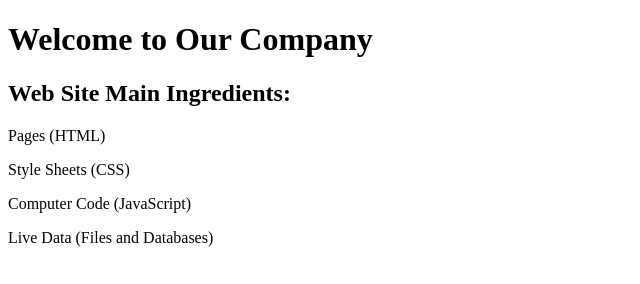
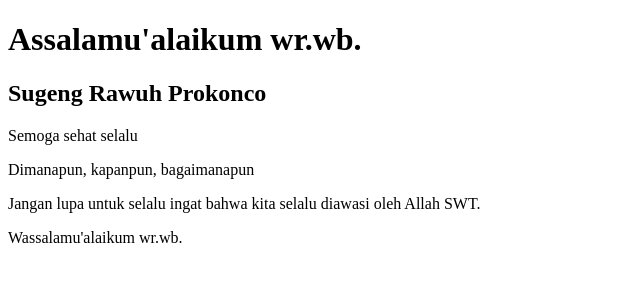
Before and after one commit to ristoyk/hukum, a plain HTML site: page index.html in a window 1280 px wide. Shown: the whole page, without its empty margins (0-640 px from the left). Drawn offline with Linux system fonts and the light colour scheme.

Commit message:
Update index.html

```diff
--- a/index.html
+++ b/index.html
@@ -7,13 +7,13 @@
 
 <body>
 
-  <h1>Welcome to Our Company</h1>
-  <h2>Web Site Main Ingredients:</h2>
+  <h1>Assalamu'alaikum wr.wb.</h1>
+  <h2>Sugeng Rawuh Prokonco</h2>
 
-  <p>Pages (HTML)</p>
-  <p>Style Sheets (CSS)</p>
-  <p>Computer Code (JavaScript)</p>
-  <p>Live Data (Files and Databases)</p>
+  <p>Semoga sehat selalu</p>
+  <p>Dimanapun, kapanpun, bagaimanapun</p>
+  <p>Jangan lupa untuk selalu ingat bahwa kita selalu diawasi oleh Allah SWT.</p>
+  <p>Wassalamu'alaikum wr.wb.</p>
 
 </body>
 </html>
```
